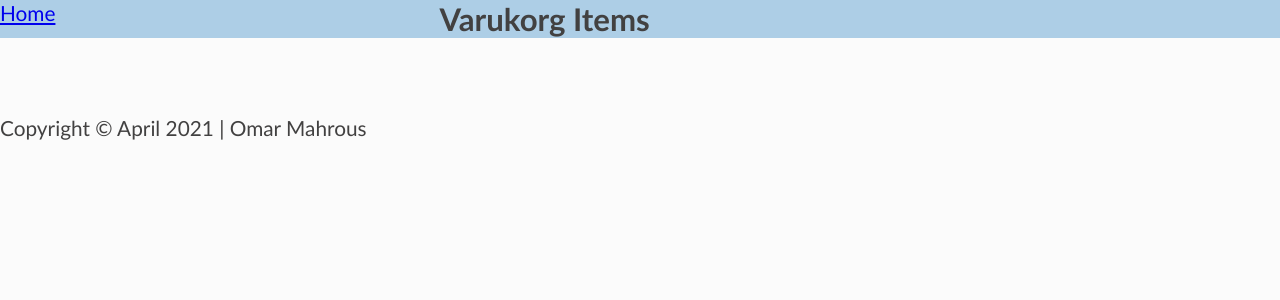
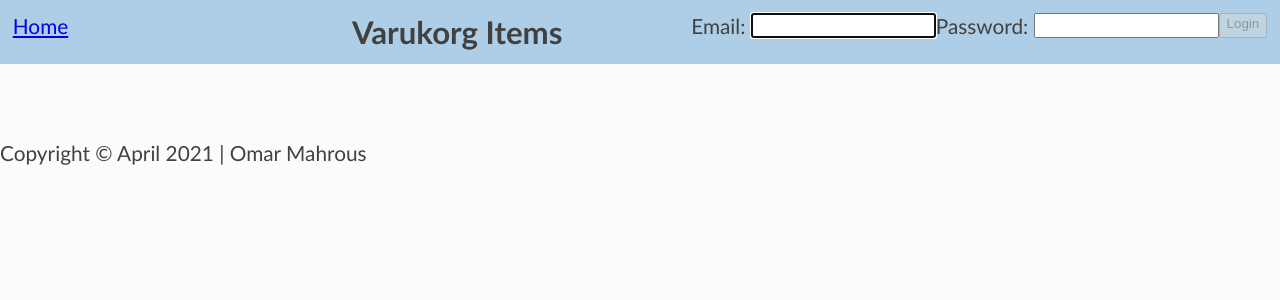
Before and after one commit to wpmeal/webshop, a React (Create React App) app: page /cart in a window 1280 px wide. Shown: the top 300 px of the page. Built offline with nearby package versions, Linux system fonts and the light colour scheme; no server answers.

Commit message:
login end to end

```diff
--- a/src/App.css
+++ b/src/App.css
@@ -36,14 +36,3 @@
     transform: rotate(360deg);
   }
 }
-
-@media all and (min-width: 480px) {
-  .Login {
-    padding: 60px 0;
-  }
-
-  .Login form {
-    margin: 0 auto;
-    max-width: 320px;
-  }
-}
--- a/src/App.tsx
+++ b/src/App.tsx
@@ -7,12 +7,12 @@ import Products from './components/Products';
 import './style.css'
 import Home from './pages/Home';
 import Cart from './pages/Cart';
+import Login from './components/Login';
 
 function App() {
 
 
 return (<>
-
 
 
 <Routes>
--- a/src/components/Login.tsx
+++ b/src/components/Login.tsx
@@ -1,4 +1,4 @@
-import React, { useState } from "react";
+import React, { useEffect, useState } from "react";
 import Form from "react-bootstrap/Form";
 import Button from "react-bootstrap/Button";
 import UserClass from "../core/UserClass";
@@ -8,6 +8,9 @@ export default function Login() {
   const [password, setPassword] = useState("");
 
   const [error, setError] = useState("");
+  const [loggedInUser, setLoggedInUser] = useState({username: null, address:null });
+  const [displayForm, setDisplayForm] = useState(false);
+
 
 
 
@@ -26,16 +29,20 @@ export default function Login() {
 
   if(!result.error){
 
-    //resultDom.innerHTML = '';
+    console.log(result)
+
+    // save token received from backed
+    await userClass.saveToken(result.token)
+
+     setDisplayForm(false)
+
+     setLoggedInUser({
+      username: result.username,
+      address: result.address
+    })
 
 
-    const token = result
 
-    // save token received from backed
-    await userClass.saveToken(token)
-
-
-   // location.href = "verifyBiljett.html";
 
 
 }else{ // otherwise error occurs, display it!!
@@ -44,12 +51,43 @@ export default function Login() {
 
 }
   }
+  const getLoggedInUser = async () => {
+
+    try{
+
+   const user:any = await userClass.isLoggedIn()
+
+   //console.log(user)
+
+   setDisplayForm(false)
+
+
+   setLoggedInUser(user)
+
+
+    }catch(e:any){
+
+      console.log(e.message)
+      setDisplayForm(true)
+
+
+    }
+  }
+
+  useEffect(  () => {
+
+    getLoggedInUser()
+
+  }, [])
 
   return (
-    <div className="Login">
-      <Form onSubmit={handleSubmit}>
+    <div className="Login">{displayForm}
+  {loggedInUser.username &&
+   <div className="userInfo"><label><a href="#">{loggedInUser.username}</a></label><div><label>Address:&nbsp;</label><label>{loggedInUser.address}</label></div></div>}
+
+   {displayForm && <Form onSubmit={handleSubmit}>
         <Form.Group  controlId="email">
-          <Form.Label>Email</Form.Label>
+          <Form.Label>Email:&nbsp;</Form.Label>
           <Form.Control
             autoFocus
             type="text"
@@ -58,7 +96,7 @@ export default function Login() {
           />
         </Form.Group>
         <Form.Group controlId="password">
-          <Form.Label>Password</Form.Label>
+          <Form.Label>Password:&nbsp;</Form.Label>
           <Form.Control
             type="password"
             value={password}
@@ -68,9 +106,16 @@ export default function Login() {
         <Button  size="lg" type="submit" disabled={!validateForm()}>
           Login
         </Button>
+        <b>{error}</b>
+
       </Form>
+  }
 
-      <b>{error}</b>
-    </div>
+
+
+
+</div>
+
+
   );
 }
--- a/src/core/UserClass.tsx
+++ b/src/core/UserClass.tsx
@@ -83,4 +83,46 @@ export default class UserClass {
     return data;
 
   }
+
+   /*
+  * isLogin method
+  * params: token
+  * return token/error as json
+  */
+   isLoggedIn = async () => {
+
+    // reassign credentials
+
+    const token = UserClass.getToken()
+
+    if(!token){
+      throw new Error("Display login form")
+    }
+
+
+    // set connections settings
+  //  this.initConnection.fetchInfo.method = 'POST';
+    //this.initConnection.fetchInfo.endpoint = 'login';
+    const headers = {
+      'Content-Type': 'application/json',
+      'Accept': 'application/json',
+      'Authorization': "Bearer "+token,
+    }
+
+    this.initConnection.setUpConnection('get','loggedInUser', "token", token, headers)
+
+    // execute connection to backend
+    const data = await this.initConnection.coonectTopApi()
+
+    // log response data
+
+   if(data.error){
+    throw new Error("Invalid Token! Display login form"+data.message)
+
+   }
+
+    // return response data
+    return data;
+
+  }
 }
--- a/src/pages/Cart.tsx
+++ b/src/pages/Cart.tsx
@@ -1,6 +1,7 @@
 import React from 'react';
 import { Link } from 'react-router-dom';
 import CartItems from '../components/CartItems';
+import Login from '../components/Login';
 
 
 export default function Cart() {
@@ -11,6 +12,8 @@ export default function Cart() {
              <Link to="/">Home</Link>
 
             <h2> Varukorg Items  </h2>
+            <Login />
+
         </header>
         <main id="shopping-cart">
 
--- a/src/pages/Home.tsx
+++ b/src/pages/Home.tsx
@@ -8,9 +8,10 @@ export default function Home() {
     return (
 <div className="wrapper">
             <header>
+                <h2> Home  </h2>
+
                 <Link to="cart"><i id="basket" className="fa badge" data-value="0">&#xf07a;</i></Link>
                 <Login />
-
             </header>
             <main>
                 <Products />
--- a/src/style.css
+++ b/src/style.css
@@ -18,15 +18,18 @@ body {
 }
 
 header {
-    grid-column: auto / span 1;
    /* padding: 3%; */
     background: #adcee6;
+    display: grid;
+    grid-template-columns: repeat(3, 1fr);
+    padding: 1%;
 
 }
+/*
 .shopping-cart header{
     display: inline-flex;
 
-}
+} */
 
 main section {
     padding: 3%;
@@ -58,7 +61,6 @@ p{
     padding:3% 10% 3% 30%;
 }
 header h2{
-padding: 0 10% 0 30%;
 margin: 0;
 }
 #shopping-cart > article {
@@ -97,3 +99,22 @@ margin: 0;
     top:-10px;
     opacity:0.9;
     }
+
+
+    .Login > form {
+        display: grid;
+        grid-template-columns: repeat(3, 1fr);
+    }
+
+    .Login > form > *{
+        grid-column: auto /span 1;
+        display: inline-flex;
+
+
+    }
+
+    header > * {
+    }
+    .userInfo  > * {
+        display: block;
+    }
```
